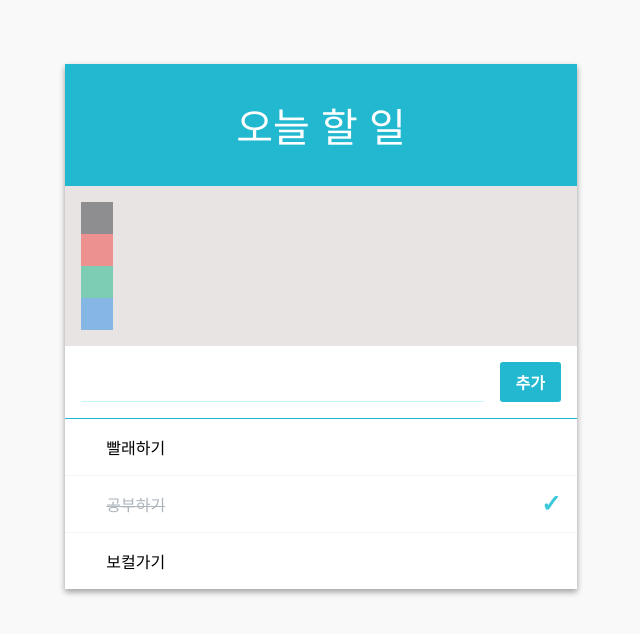
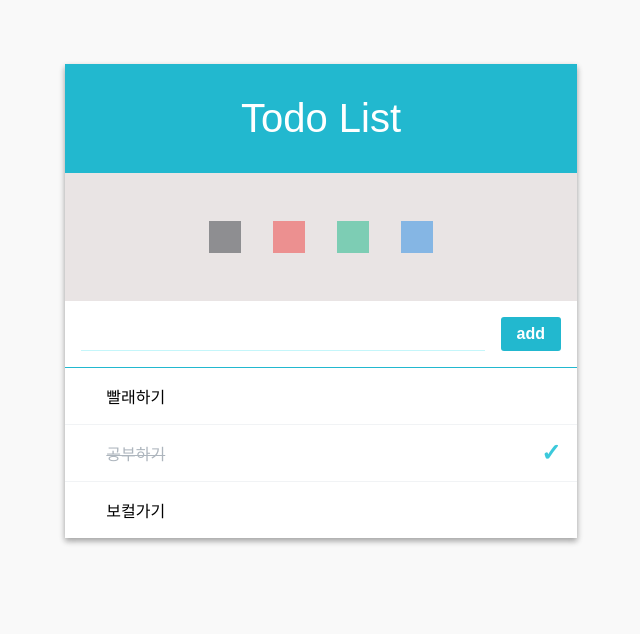
Before and after one commit to IngBeeni/React-todo-list, a React (Create React App) app: page / in a window 1280 px wide. Shown: the top 634 px of the page, without its empty margins (319-959 px from the left). Built offline with nearby package versions, Linux system fonts and the light colour scheme.

Commit message:
Complete Source

```diff
--- a/src/components/Form.js
+++ b/src/components/Form.js
@@ -6,7 +6,7 @@ const Form = ({ value, onChange, onCreate, onKeyPress }) => {
     <div className="form">
       <input value={value} onChange={onChange} onKeyPress={onKeyPress} />
       <div className="create-button" onClick={onCreate}>
-        추가
+        add
       </div>
     </div>
   );
--- a/src/components/Palette.css
+++ b/src/components/Palette.css
@@ -7,8 +7,9 @@
     space-around: 요소들 주위에 동일한 간격을 둡니다. */
 
 .palette {
-  display: flex;
-  justify-content: center;
+  /* display: flex;
+  justify-content: center; */
+  margin: 1rem;
 }
 
 .color {
--- a/src/components/PaletteList.js
+++ b/src/components/PaletteList.js
@@ -12,11 +12,20 @@ class PaletteList extends Component {
     console.log("PaletteList.js colors : " + colors);
     /* 3. 색상 ['#343a40', '#f03e3e', '#12b886', '#228ae6'] 를
     Palette 컴포넌트의 props 로 전달하고, 이를 컴포넌트 배열로 변환하세요. */
+
+    // TodoListTemplate.css -> .palette-wrapper -> 이전 코드
+
     const colorList = colors.map(({ id, color }) => (
       <Palette id={id} color={color} key={id} />
     ));
     console.log("PaletteList.js colorList : " + colorList);
-    return <div>{colorList}</div>;
+    return <div className="palette-wrapper">{colorList}</div>;
+
+    //TodoListTemplate.css -> .palette-wrapper -> 픽스된코드
+
+    // return colors.map(({ id, color }) => (
+    //   <Palette id={id} color={color} key={id} />
+    // ));
   }
 }
 
--- a/src/components/TodoListTemplate.css
+++ b/src/components/TodoListTemplate.css
@@ -30,4 +30,5 @@
   /* justify-content: space-between; */
   display: flex;
   flex-direction: row;
+  margin: 0 auto; /* 페이지 중앙 정렬 */
 }
--- a/src/components/TodoListTemplate.js
+++ b/src/components/TodoListTemplate.js
@@ -6,7 +6,7 @@ const TodoListTemplate = ({ form, children, palette }) => {
   //console.log(form);
   return (
     <main className="todo-list-template">
-      <div className="title">오늘 할 일</div>
+      <div className="title">Todo List</div>
       <section className="palette-wrapper">{palette}</section>
       <section className="form-wrapper">{form}</section>
       <section className="todos-wrapper">{children}</section>
```
